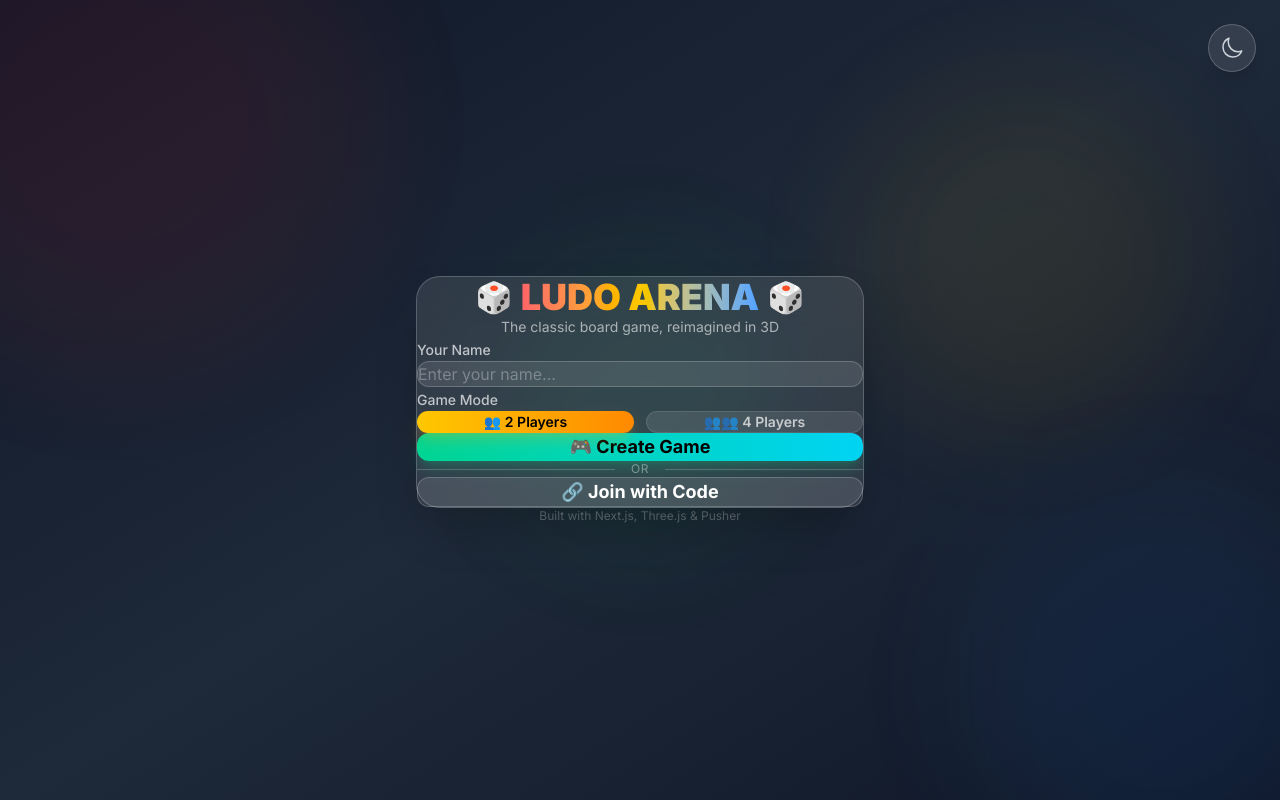
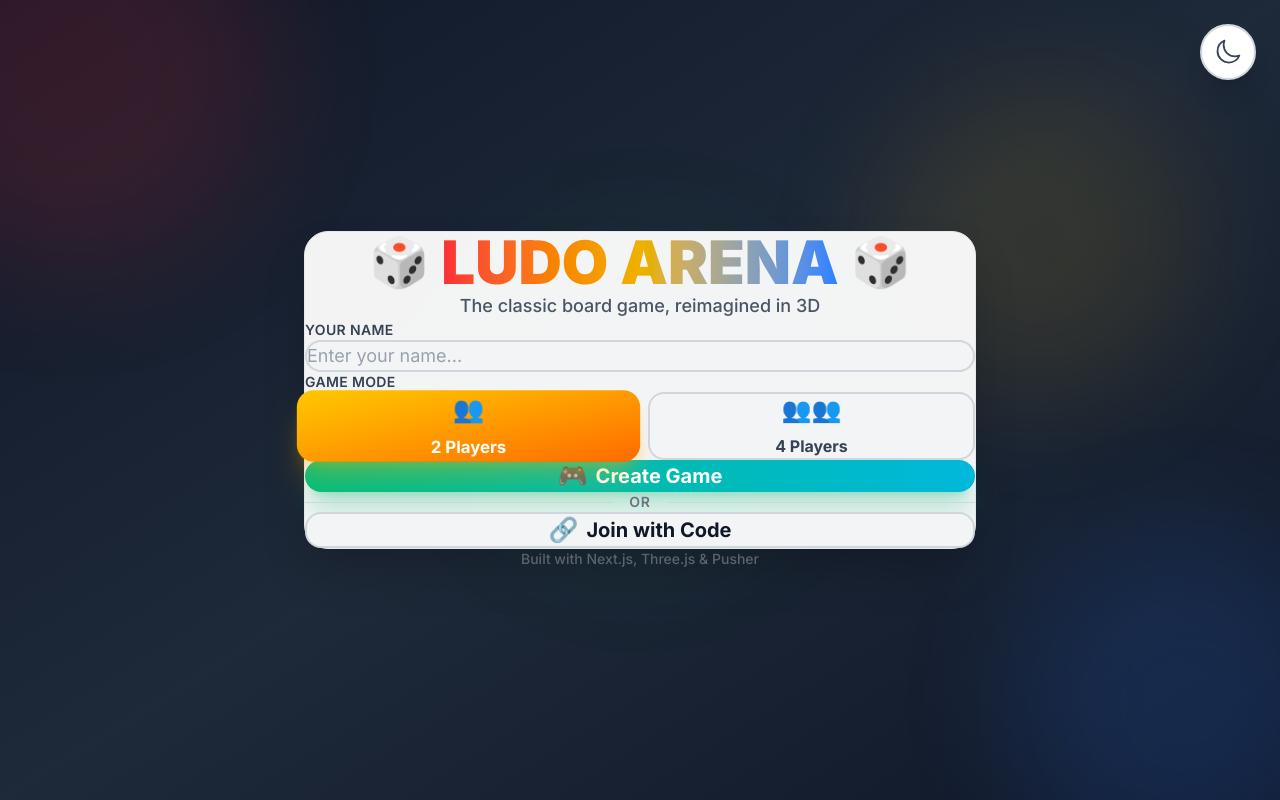
Before and after one commit to Indrajit-sarkar/Ludo-game-, a Next.js app: page / in a window 1280 px wide. Built offline with nearby package versions, Linux system fonts and the light colour scheme.

Commit message:
redesign: Bigger, more professional UI with better light mode visibility

```diff
--- a/components/lobby/LobbyScreen.tsx
+++ b/components/lobby/LobbyScreen.tsx
@@ -98,50 +98,53 @@ export function LobbyScreen() {
       <ThemeToggle />
 
       {/* Animated background blobs */}
-      <div className="absolute inset-0 overflow-hidden">
-        <div className="absolute w-[300px] sm:w-[500px] h-[300px] sm:h-[500px] bg-red-500/10 rounded-full blur-3xl -top-32 -left-32 animate-pulse" />
-        <div className="absolute w-[250px] sm:w-[400px] h-[250px] sm:h-[400px] bg-blue-500/10 rounded-full blur-3xl -bottom-20 -right-20 animate-pulse delay-1000" />
-        <div className="absolute w-[200px] sm:w-[300px] h-[200px] sm:h-[300px] bg-green-500/10 rounded-full blur-3xl top-1/2 left-1/2 -translate-x-1/2 -translate-y-1/2 animate-pulse delay-500" />
-        <div className="absolute w-[220px] sm:w-[350px] h-[220px] sm:h-[350px] bg-yellow-500/10 rounded-full blur-3xl top-20 right-20 animate-pulse delay-700" />
+      <div className="absolute inset-0 overflow-hidden pointer-events-none">
+        <div className="absolute w-[400px] h-[400px] bg-red-500/20 rounded-full blur-3xl -top-32 -left-32 animate-pulse" />
+        <div className="absolute w-[350px] h-[350px] bg-blue-500/20 rounded-full blur-3xl -bottom-20 -right-20 animate-pulse" style={{ animationDelay: '1s' }} />
+        <div className="absolute w-[300px] h-[300px] bg-green-500/20 rounded-full blur-3xl top-1/2 left-1/2 -translate-x-1/2 -translate-y-1/2 animate-pulse" style={{ animationDelay: '0.5s' }} />
+        <div className="absolute w-[320px] h-[320px] bg-yellow-500/20 rounded-full blur-3xl top-20 right-20 animate-pulse" style={{ animationDelay: '0.7s' }} />
       </div>
 
       <motion.div
         initial={{ opacity: 0, y: 30 }}
         animate={{ opacity: 1, y: 0 }}
         transition={{ duration: 0.6, ease: 'easeOut' }}
-        className="relative z-10 w-full max-w-md"
+        className="relative z-10 w-full max-w-2xl"
       >
-        {/* Glass card */}
-        <div className="backdrop-blur-xl bg-white/10 rounded-3xl border border-white/20 shadow-2xl p-6 sm:p-8 space-y-6 hover-lift transition-all">
-          {/* Logo/Title */}
-          <div className="text-center space-y-2">
+        {/* Main Card */}
+        <div className="backdrop-blur-2xl bg-white/95 dark:bg-gray-900/95 rounded-3xl shadow-2xl border border-gray-200 dark:border-white/10 p-8 sm:p-12 space-y-8">
+
+          {/* Header */}
+          <div className="text-center space-y-4">
             <motion.div
               initial={{ scale: 0.5 }}
               animate={{ scale: 1 }}
               transition={{ type: 'spring', bounce: 0.5, delay: 0.2 }}
-              className="flex items-center justify-center gap-2 mb-4"
+              className="flex items-center justify-center gap-3 mb-2"
             >
-              <span className="text-2xl sm:text-3xl">🎲</span>
-              <h1 className="text-3xl sm:text-4xl font-black bg-gradient-to-r from-red-400 via-yellow-400 via-green-400 to-blue-400 bg-clip-text text-transparent">
+              <span className="text-4xl sm:text-5xl">🎲</span>
+              <h1 className="text-4xl sm:text-6xl font-black bg-gradient-to-r from-red-500 via-yellow-500 via-green-500 to-blue-500 bg-clip-text text-transparent">
                 LUDO ARENA
               </h1>
-              <span className="text-2xl sm:text-3xl">🎲</span>
+              <span className="text-4xl sm:text-5xl">🎲</span>
             </motion.div>
-            <p className="text-white/60 text-sm">
+            <p className="text-gray-600 dark:text-gray-400 text-base sm:text-lg font-medium">
               The classic board game, reimagined in 3D
             </p>
           </div>
 
           {/* Name Input */}
-          <div className="space-y-2">
-            <label className="text-white/70 text-sm font-medium">Your Name</label>
+          <div className="space-y-3">
+            <label className="block text-gray-700 dark:text-gray-300 text-sm font-semibold uppercase tracking-wide">
+              Your Name
+            </label>
             <input
               type="text"
               value={playerName}
               onChange={(e) => setPlayerName(e.target.value)}
               placeholder="Enter your name..."
               maxLength={20}
-              className="w-full px-4 py-3 rounded-xl bg-white/10 border border-white/20 text-white placeholder-white/30 focus:outline-none focus:ring-2 focus:ring-yellow-400/50 transition-all touch-feedback"
+              className="w-full px-6 py-4 text-lg rounded-2xl bg-gray-100 dark:bg-gray-800 border-2 border-gray-300 dark:border-gray-700 text-gray-900 dark:text-white placeholder-gray-400 dark:placeholder-gray-500 focus:outline-none focus:border-yellow-500 dark:focus:border-yellow-400 focus:ring-4 focus:ring-yellow-500/20 transition-all"
             />
           </div>
 
@@ -152,23 +155,28 @@ export function LobbyScreen() {
                 initial={{ opacity: 0, x: -20 }}
                 animate={{ opacity: 1, x: 0 }}
                 exit={{ opacity: 0, x: 20 }}
-                className="space-y-4"
+                className="space-y-6"
               >
                 {/* Mode Selection */}
-                <div className="space-y-2">
-                  <label className="text-white/70 text-sm font-medium">Game Mode</label>
-                  <div className="grid grid-cols-2 gap-3">
+                <div className="space-y-3">
+                  <label className="block text-gray-700 dark:text-gray-300 text-sm font-semibold uppercase tracking-wide">
+                    Game Mode
+                  </label>
+                  <div className="grid grid-cols-2 gap-4">
                     {(['2-player', '4-player'] as const).map((m) => (
                       <button
                         key={m}
                         onClick={() => setMode(m)}
-                        className={`relative py-3 px-4 rounded-xl font-semibold text-sm transition-all touch-feedback ${
+                        className={`relative py-5 px-6 rounded-2xl font-bold text-base transition-all ${
                           mode === m
-                            ? 'bg-gradient-to-r from-yellow-400 to-orange-400 text-black shadow-lg shadow-yellow-500/25'
-                            : 'bg-white/10 text-white/70 hover:bg-white/20 border border-white/10'
+                            ? 'bg-gradient-to-br from-yellow-400 to-orange-500 text-white shadow-xl shadow-yellow-500/30 scale-105'
+                            : 'bg-gray-100 dark:bg-gray-800 text-gray-700 dark:text-gray-300 hover:bg-gray-200 dark:hover:bg-gray-700 border-2 border-gray-300 dark:border-gray-700'
                         }`}
                       >
-                        {m === '2-player' ? '👥 2 Players' : '👥👥 4 Players'}
+                        <div className="flex flex-col items-center gap-2">
+                          <span className="text-2xl">{m === '2-player' ? '👥' : '👥👥'}</span>
+                          <span>{m === '2-player' ? '2 Players' : '4 Players'}</span>
+                        </div>
                       </button>
                     ))}
                   </div>
@@ -180,23 +188,26 @@ export function LobbyScreen() {
                   whileTap={{ scale: 0.98 }}
                   onClick={handleCreate}
                   disabled={loading}
-                  className="w-full py-4 rounded-xl font-bold text-lg bg-gradient-to-r from-emerald-400 to-cyan-400 text-black shadow-lg shadow-emerald-500/25 hover:shadow-emerald-500/40 transition-shadow disabled:opacity-50 disabled:cursor-not-allowed touch-feedback"
+                  className="w-full py-5 rounded-2xl font-bold text-xl bg-gradient-to-r from-emerald-500 to-cyan-500 text-white shadow-xl shadow-emerald-500/30 hover:shadow-emerald-500/50 transition-all disabled:opacity-50 disabled:cursor-not-allowed"
                 >
                   {loading ? (
-                    <span className="flex items-center justify-center gap-2">
-                      <span className="w-5 h-5 border-2 border-black/30 border-t-black rounded-full animate-spin" />
-                      Creating...
+                    <span className="flex items-center justify-center gap-3">
+                      <span className="w-6 h-6 border-3 border-white/30 border-t-white rounded-full animate-spin" />
+                      Creating Game...
                     </span>
                   ) : (
-                    '🎮 Create Game'
+                    <span className="flex items-center justify-center gap-2">
+                      <span className="text-2xl">🎮</span>
+                      Create Game
+                    </span>
                   )}
                 </motion.button>
 
                 {/* Divider */}
-                <div className="flex items-center gap-4">
-                  <div className="flex-1 h-px bg-white/20" />
-                  <span className="text-white/40 text-xs uppercase tracking-wider">or</span>
-                  <div className="flex-1 h-px bg-white/20" />
+                <div className="flex items-center gap-4 py-2">
+                  <div className="flex-1 h-px bg-gray-300 dark:bg-gray-700" />
+                  <span className="text-gray-500 dark:text-gray-400 text-sm font-semibold uppercase tracking-wider">or</span>
+                  <div className="flex-1 h-px bg-gray-300 dark:bg-gray-700" />
                 </div>
 
                 {/* Join Game Button */}
@@ -204,9 +215,12 @@ export function LobbyScreen() {
                   whileHover={{ scale: 1.02 }}
                   whileTap={{ scale: 0.98 }}
                   onClick={() => setView('join')}
-                  className="w-full py-4 rounded-xl font-bold text-lg bg-white/10 text-white border border-white/20 hover:bg-white/20 transition-all touch-feedback"
+                  className="w-full py-5 rounded-2xl font-bold text-xl bg-gray-100 dark:bg-gray-800 text-gray-900 dark:text-white border-2 border-gray-300 dark:border-gray-700 hover:bg-gray-200 dark:hover:bg-gray-700 transition-all"
                 >
-                  🔗 Join with Code
+                  <span className="flex items-center justify-center gap-2">
+                    <span className="text-2xl">🔗</span>
+                    Join with Code
+                  </span>
                 </motion.button>
               </motion.div>
             ) : (
@@ -215,18 +229,20 @@ export function LobbyScreen() {
                 initial={{ opacity: 0, x: 20 }}
                 animate={{ opacity: 1, x: 0 }}
                 exit={{ opacity: 0, x: -20 }}
-                className="space-y-4"
+                className="space-y-6"
               >
                 {/* Room Code Input */}
-                <div className="space-y-2">
-                  <label className="text-white/70 text-sm font-medium">Room Code</label>
+                <div className="space-y-3">
+                  <label className="block text-gray-700 dark:text-gray-300 text-sm font-semibold uppercase tracking-wide">
+                    Room Code
+                  </label>
                   <input
                     type="text"
                     value={roomCode}
                     onChange={(e) => setRoomCode(e.target.value.toUpperCase())}
-                    placeholder="Enter 6-character code..."
+                    placeholder="XXXXXX"
                     maxLength={6}
-                    className="w-full px-4 py-3 rounded-xl bg-white/10 border border-white/20 text-white placeholder-white/30 focus:outline-none focus:ring-2 focus:ring-blue-400/50 transition-all text-center text-xl sm:text-2xl font-mono tracking-[0.3em] uppercase touch-feedback"
+                    className="w-full px-6 py-5 rounded-2xl bg-gray-100 dark:bg-gray-800 border-2 border-gray-300 dark:border-gray-700 text-gray-900 dark:text-white placeholder-gray-400 dark:placeholder-gray-500 focus:outline-none focus:border-blue-500 dark:focus:border-blue-400 focus:ring-4 focus:ring-blue-500/20 transition-all text-center text-3xl font-mono font-bold tracking-[0.5em] uppercase"
                   />
                 </div>
 
@@ -236,22 +252,25 @@ export function LobbyScreen() {
                   whileTap={{ scale: 0.98 }}
                   onClick={handleJoin}
                   disabled={loading}
-                  className="w-full py-4 rounded-xl font-bold text-lg bg-gradient-to-r from-blue-400 to-purple-400 text-white shadow-lg shadow-blue-500/25 hover:shadow-blue-500/40 transition-shadow disabled:opacity-50 touch-feedback"
+                  className="w-full py-5 rounded-2xl font-bold text-xl bg-gradient-to-r from-blue-500 to-purple-500 text-white shadow-xl shadow-blue-500/30 hover:shadow-blue-500/50 transition-all disabled:opacity-50"
                 >
                   {loading ? (
-                    <span className="flex items-center justify-center gap-2">
-                      <span className="w-5 h-5 border-2 border-white/30 border-t-white rounded-full animate-spin" />
+                    <span className="flex items-center justify-center gap-3">
+                      <span className="w-6 h-6 border-3 border-white/30 border-t-white rounded-full animate-spin" />
                       Joining...
                     </span>
                   ) : (
-                    '🚀 Join Game'
+                    <span className="flex items-center justify-center gap-2">
+                      <span className="text-2xl">🚀</span>
+                      Join Game
+                    </span>
                   )}
                 </motion.button>
 
                 {/* Back Button */}
                 <button
                   onClick={() => { setView('main'); setError(null); }}
-                  className="w-full py-3 text-white/50 hover:text-white/80 transition-colors text-sm touch-feedback"
+                  className="w-full py-4 text-gray-600 dark:text-gray-400 hover:text-gray-900 dark:hover:text-white transition-colors text-base font-medium"
                 >
                   ← Back to menu
                 </button>
@@ -266,16 +285,16 @@ export function LobbyScreen() {
                 initial={{ opacity: 0, y: 10 }}
                 animate={{ opacity: 1, y: 0 }}
                 exit={{ opacity: 0, y: -10 }}
-                className="p-3 rounded-xl bg-red-500/20 border border-red-500/30 text-red-300 text-sm text-center"
+                className="p-4 rounded-2xl bg-red-100 dark:bg-red-500/20 border-2 border-red-300 dark:border-red-500/30 text-red-700 dark:text-red-300 text-base font-medium text-center"
               >
-                {error}
+                ⚠️ {error}
               </motion.div>
             )}
           </AnimatePresence>
         </div>
 
         {/* Footer */}
-        <p className="text-center text-white/30 text-xs mt-4">
+        <p className="text-center text-gray-500 dark:text-gray-400 text-sm mt-6 font-medium">
           Built with Next.js, Three.js & Pusher
         </p>
       </motion.div>
--- a/components/ui/ThemeToggle.tsx
+++ b/components/ui/ThemeToggle.tsx
@@ -12,7 +12,7 @@ export function ThemeToggle() {
       whileHover={{ scale: 1.1 }}
       whileTap={{ scale: 0.9 }}
       onClick={toggleTheme}
-      className="fixed top-6 right-6 w-12 h-12 bg-white/10 dark:bg-black/30 backdrop-blur-xl rounded-full flex items-center justify-center border border-white/20 dark:border-gray-700 shadow-lg z-40 transition-colors hover:bg-white/20 dark:hover:bg-black/40"
+      className="fixed top-6 right-6 w-14 h-14 bg-white dark:bg-gray-800 backdrop-blur-xl rounded-full flex items-center justify-center border-2 border-gray-300 dark:border-gray-700 shadow-xl z-50 transition-all hover:shadow-2xl"
       aria-label="Toggle theme"
     >
       <AnimatePresence mode="wait">
@@ -24,7 +24,7 @@ export function ThemeToggle() {
             exit={{ rotate: 90, opacity: 0 }}
             transition={{ duration: 0.2 }}
           >
-            <MoonIcon className="w-6 h-6 text-gray-300" />
+            <MoonIcon className="w-7 h-7 text-gray-700" />
           </motion.div>
         ) : (
           <motion.div
@@ -34,7 +34,7 @@ export function ThemeToggle() {
             exit={{ rotate: -90, opacity: 0 }}
             transition={{ duration: 0.2 }}
           >
-            <SunIcon className="w-6 h-6 text-yellow-500" />
+            <SunIcon className="w-7 h-7 text-yellow-500" />
           </motion.div>
         )}
       </AnimatePresence>
```
Also changed, not shown: app/globals.css (+3 -17 lines).
